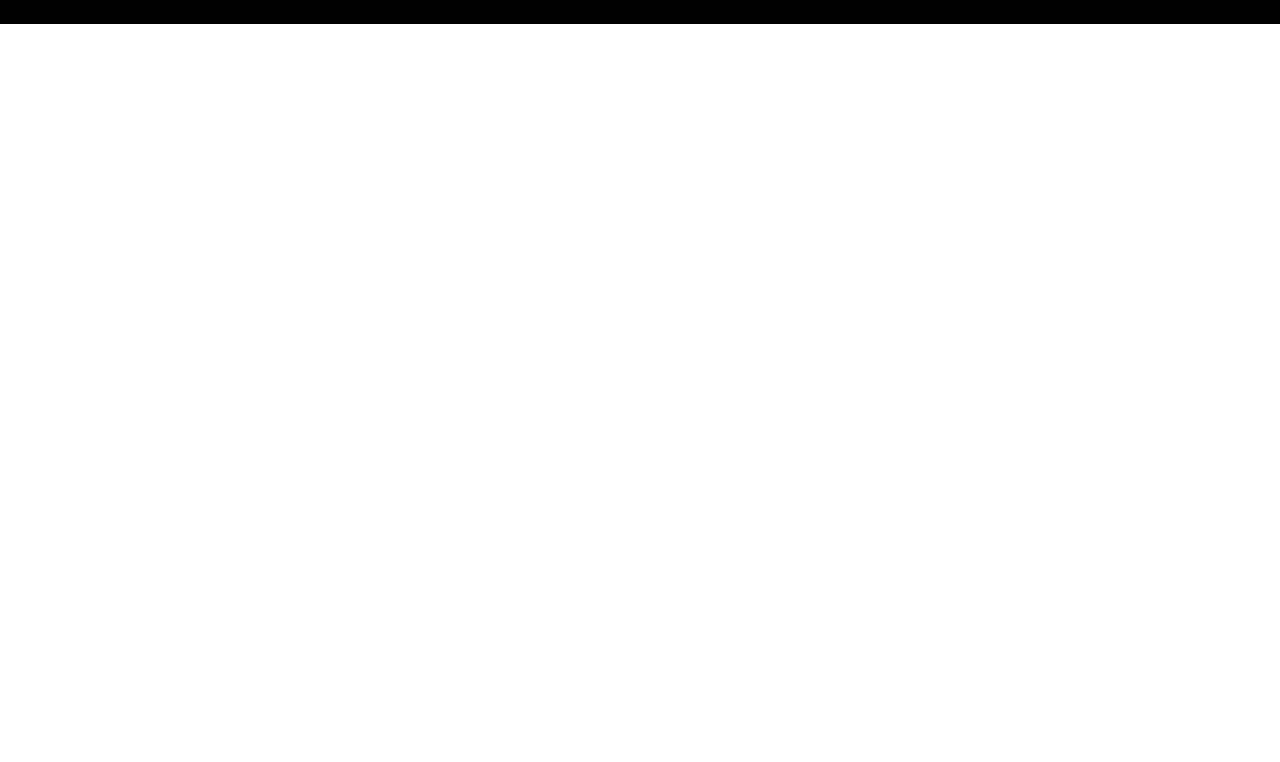
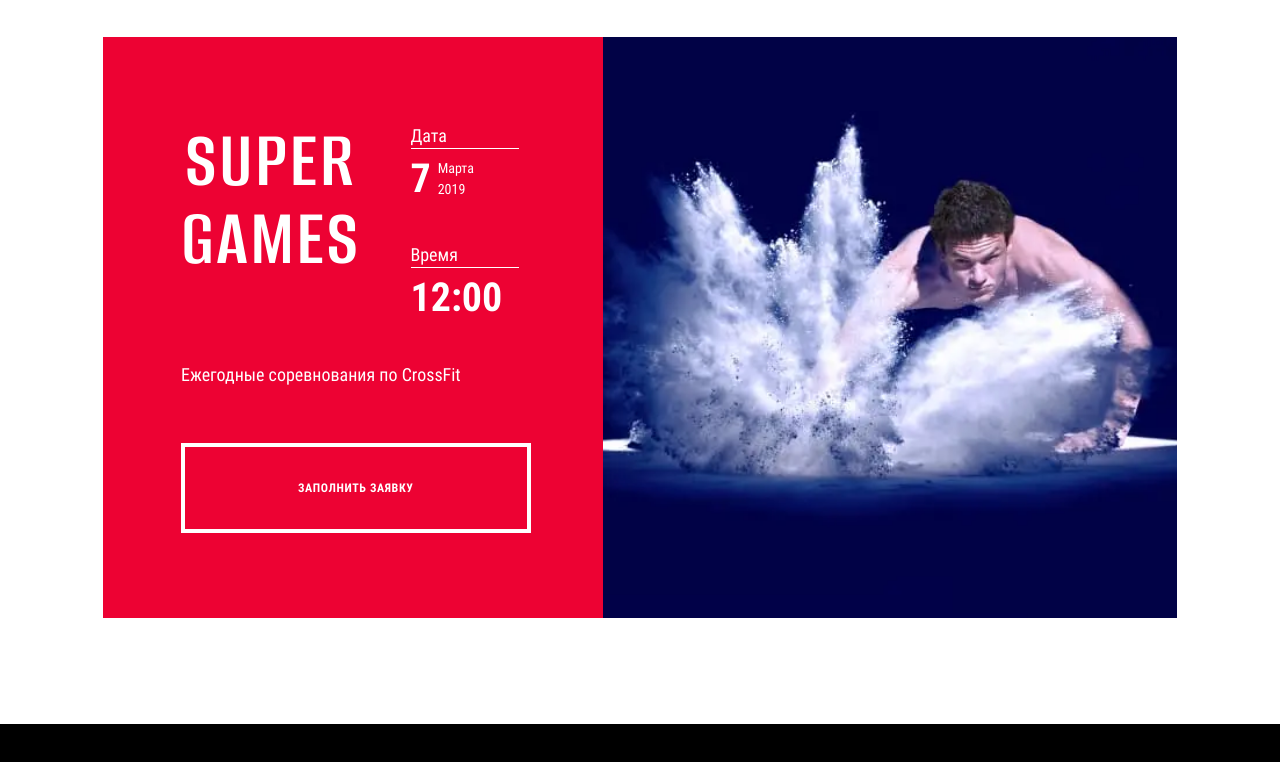
Before and after one commit to yyyaku/fitness, a plain HTML site: page source/index.html in a window 1280 px wide. Shown: the part 2456-3218 px from the top of the page. Before the commit the page ends 2480 px from the top, so only its background shows below. Drawn offline with nearby package versions, Linux system fonts and the light colour scheme; files that its build step writes are made by us from their sources; files whose address does not match are found by name.

Commit message:
Добавляет блок super games

```diff
--- a/source/index.html
+++ b/source/index.html
@@ -113,7 +113,7 @@
                   <div class="card__price">
                     <p data-parent="5000">5000<span>₽</span></p>
                   </div>
-                  <a class ="card__btn btn" type="button" href="#">купить&nbsp;абонемент</a>
+                  <a class="card__btn btn" type="button" href="#">купить&nbsp;абонемент</a>
                 </li>
                 <li class="cards-list__item card">
                   <h3>С тренером</h3>
@@ -121,7 +121,7 @@
                   <div class="card__price">
                     <p data-parent="5000">5000<span>₽</span></p>
                   </div>
-                  <a class ="card__btn btn" type="button" href="#">купить&nbsp;абонемент</a>
+                  <a class="card__btn btn" type="button" href="#">купить&nbsp;абонемент</a>
                 </li>
                 <li class="cards-list__item card">
                   <h3>С тренером</h3>
@@ -129,7 +129,7 @@
                   <div class="card__price">
                     <p data-parent="5000">5000<span>₽</span></p>
                   </div>
-                  <a class ="card__btn btn" type="button" href="#">купить&nbsp;абонемент</a>
+                  <a class="card__btn btn" type="button" href="#">купить&nbsp;абонемент</a>
                 </li>
               </ul>
 
@@ -140,7 +140,7 @@
                   <div class="card__price">
                     <p data-parent="5000">5000<span>₽</span></p>
                   </div>
-                  <a class ="card__btn btn" type="button" href="#">купить&nbsp;абонемент</a>
+                  <a class="card__btn btn" type="button" href="#">купить&nbsp;абонемент</a>
                 </li>
                 <li class="cards-list__item card">
                   <h3>С тренером</h3>
@@ -148,7 +148,7 @@
                   <div class="card__price">
                     <p data-parent="5000">5000<span>₽</span></p>
                   </div>
-                  <a class ="card__btn btn" type="button" href="#">купить&nbsp;абонемент</a>
+                  <a class="card__btn btn" type="button" href="#">купить&nbsp;абонемент</a>
                 </li>
                 <li class="cards-list__item card">
                   <h3>С тренером</h3>
@@ -156,18 +156,18 @@
                   <div class="card__price">
                     <p data-parent="5000">5000<span>₽</span></p>
                   </div>
-                  <a class ="card__btn btn" type="button" href="#">купить&nbsp;абонемент</a>
+                  <a class="card__btn btn" type="button" href="#">купить&nbsp;абонемент</a>
                 </li>
               </ul>
 
-                            <ul class="cards-list" data-tabs="element">
+              <ul class="cards-list" data-tabs="element">
                 <li class="cards-list__item card">
                   <h3>С тренером</h3>
                   <p>12 занятий</p>
                   <div class="card__price">
                     <p data-parent="5000">5000<span>₽</span></p>
                   </div>
-                  <a class ="card__btn btn" type="button" href="#">купить&nbsp;абонемент</a>
+                  <a class="card__btn btn" type="button" href="#">купить&nbsp;абонемент</a>
                 </li>
                 <li class="cards-list__item card">
                   <h3>С тренером</h3>
@@ -175,7 +175,7 @@
                   <div class="card__price">
                     <p data-parent="5000">5000<span>₽</span></p>
                   </div>
-                  <a class ="card__btn btn" type="button" href="#">купить&nbsp;абонемент</a>
+                  <a class="card__btn btn" type="button" href="#">купить&nbsp;абонемент</a>
                 </li>
                 <li class="cards-list__item card">
                   <h3>С тренером</h3>
@@ -183,7 +183,7 @@
                   <div class="card__price">
                     <p data-parent="5000">5000<span>₽</span></p>
                   </div>
-                  <a class ="card__btn btn" type="button" href="#">купить&nbsp;абонемент</a>
+                  <a class="card__btn btn" type="button" href="#">купить&nbsp;абонемент</a>
                 </li>
               </ul>
 
@@ -192,6 +192,35 @@
         </div>
       </section>
 
+      <section class="event">
+        <div class="container">
+          <div class="event__wrappper">
+            <div class="event__content">
+              <div class="event__text">
+                <h2>SUPER GAMES</h2>
+                <dl class="event__date">
+                  <dt>Дата</dt>
+                  <dd>7<span>Марта 2019</span></dd>
+                </dl>
+                <dl>
+                  <dt>Время</dt>
+                  <dd>12:00</dd>
+                </dl>
+              </div>
+              <p>Ежегодные соревнования по CrossFit</p>
+              <a class="event__btn btn" type="button" href="#">заполнить&nbsp;заявку</a>
+            </div>
+
+            <div class="event__image">
+              <picture>
+                <source type="image/webp" srcset="img/supergames.webp, img/supergames@2x.webp 2x">
+                <img src="img/supergames.jpg" srcset="img/supergames.jpg 2x" width="660" height="550"
+                  alt="Обложка видео-обзора тренажерного зала.">
+              </picture>
+            </div>
+          </div>
+        </div>
+      </section>
     </main>
     <footer class="page-footer">
       <div class="page-footer__inner container">
--- /dev/null
+++ b/source/sass/blocks/event.scss
@@ -0,0 +1,157 @@
+.event__wrappper {
+  display: flex;
+  justify-content: center;
+  max-width: 1160px;
+  padding: 120px 0 106px 0;
+  margin: 0 auto;
+
+  @include vp-1199 {
+    padding: 100px 0 50px 0;
+    max-width: 994px;
+  }
+
+  @include vp-767 {
+    padding: 70px 0 30px 0;
+    flex-direction: column;
+  }
+}
+
+.event__content {
+  max-width: 500px;
+  padding: 85px 79px 85px 78px;
+  background-color: #ed0233;
+  color: #ffffff;
+
+  @include vp-1199 {
+    padding: 75px 59px 75px 58px;
+  }
+
+  @include vp-767 {
+    padding: 50px 43px 51px 43px;
+    width: 100%;
+    max-width: 100%;
+  }
+}
+
+.event__text {
+  display: grid;
+  grid-template-columns: 1fr 1fr;
+  gap: 32px 50px;
+  max-width: 343px;
+
+  @include vp-1199 {
+    gap: 13px 29px;
+  }
+
+  @include vp-767 {
+    margin: 0 auto;
+    max-width: 100%;
+  }
+}
+
+.event__text h2 {
+  grid-column: 1/2;
+  grid-row: 1/3;
+  margin: 0;
+  text-align: center;
+  font-family: $ff-alumni-sans;
+  font-size: 82px;
+  font-weight: 600;
+  line-height: 78.7px;
+  letter-spacing: 2.46px;
+
+  @include vp-1199 {
+    font-size: 48px;
+    line-height: 46.08px;
+    letter-spacing: 1.44px;
+  }
+}
+
+.event__text dl {
+  margin: 0;
+}
+
+.event__text dt {
+  position: relative;
+  font-size: 18px;
+  font-weight: 400;
+  line-height: 27px;
+
+  @include vp-1199 {
+    font-size: 12px;
+    line-height: 18px;
+  }
+
+  &::after {
+    position: absolute;
+    content: "";
+    bottom: 0;
+    right: 5px;
+    width: 95%;
+    height: 1px;
+    background-color: #ffffff;
+  }
+}
+
+.event__text dd {
+  margin: 0;
+  font-size: 40px;
+  font-weight: 700;
+  line-height: 60px;
+
+  @include vp-1199 {
+    font-size: 24px;
+    line-height: 36px;
+  }
+}
+
+.event__date dd {
+  display: flex;
+  align-items: center;
+}
+
+.event__date span {
+  max-width: 40px;
+  margin: 0 0 0 7px;
+  font-size: 14px;
+  font-weight: 400;
+  line-height: 21px;
+
+  @include vp-1199 {
+    font-size: 10px;
+    line-height: 15px;
+  }
+}
+
+.event__content p {
+  margin: 33px 0 55px 0;
+  font-size: 18px;
+  font-weight: 400;
+  line-height: 27px;
+
+  @include vp-1199 {
+    margin: 15px 0 36px 0;
+    font-size: 12px;
+    line-height: 18px;
+  }
+}
+
+.event__btn {
+  padding: 29px 113px;
+  font-size: 12px;
+  font-weight: 700;
+  letter-spacing: 0.6px;
+  text-transform: uppercase;
+
+  @include vp-1199 {
+    padding: 16px 52px;
+    font-size: 10px;
+    letter-spacing: 0.5px;
+  }
+}
+
+.event__image img {
+  width: 100%;
+  height: 100%;
+  object-fit: cover;
+}
--- a/source/sass/style.scss
+++ b/source/sass/style.scss
@@ -30,7 +30,7 @@
 @import "blocks/data-tabs";
 @import "blocks/cards-list";
 @import "blocks/card";
-// @import "blocks/event";
+@import "blocks/event";
 // @import "blocks/slider";
 // @import "blocks/advantages";
 // @import "blocks/promo";
```
Also changed, not shown: build/index.html (+39 -10 lines), build/css/style.css, build/css/style.min.css, 1 other file.
